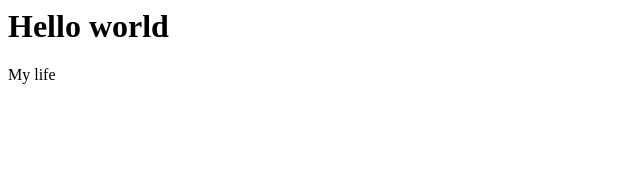
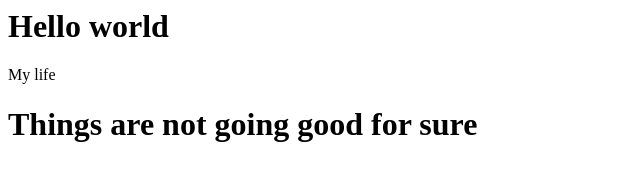
Before and after one commit to victorino3/git_b, a plain HTML site: page index.html in a window 1280 px wide. Shown: the whole page, without its empty margins (0-640 px from the left). Drawn offline with Linux system fonts and the light colour scheme.

Commit message:
Update index.html

```diff
--- a/index.html
+++ b/index.html
@@ -1,2 +1,3 @@
 <h1>Hello world</h1>
 <p>My life</p>
+<h1>Things are not going good for sure</h1>
```
